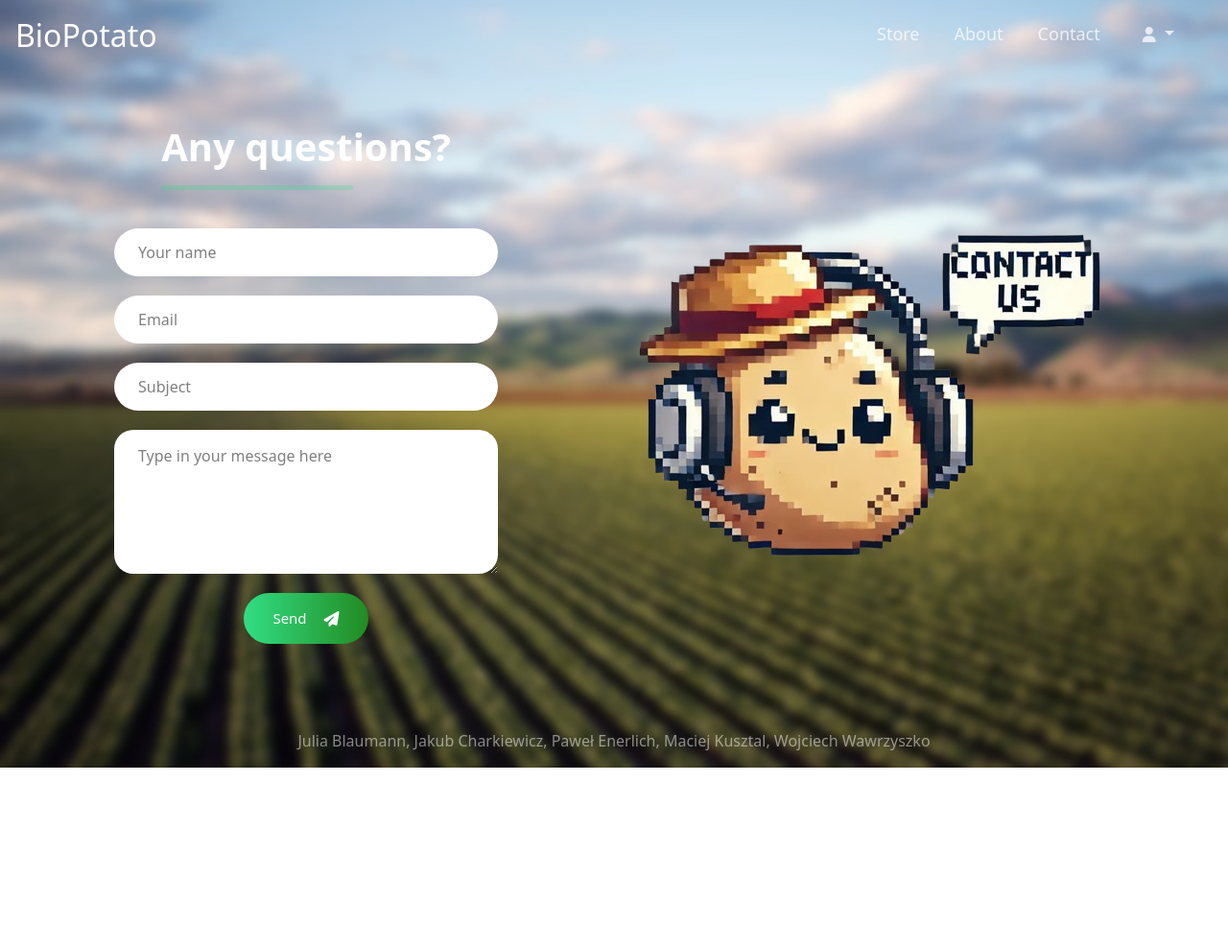
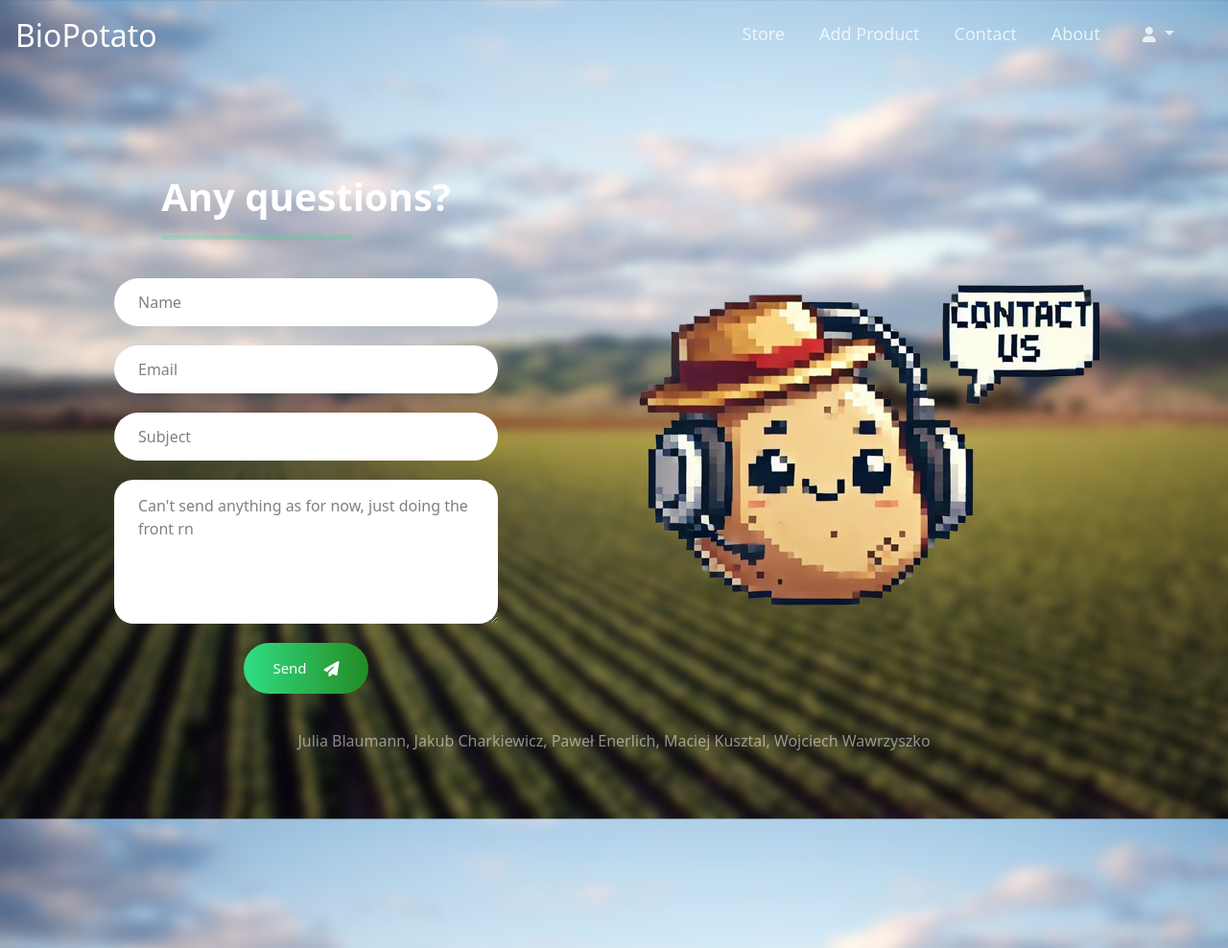
Before and after one commit to infoshareacademy/jpydzr6-potato-code-studio, a Django app: page /contact in a window 1280 px wide. Shown: the whole page at 96% size. Before the commit the page ends 800 px from the top, so only its background shows below. Run offline with Django 5.2, Linux system fonts and the light colour scheme; the visitor is signed in with stand-in values (Sample User, id 1); some web fonts are replaced.

Commit message:
fix: fix design

```diff
--- a/bio_market_store/store/static/css/about.css
+++ b/bio_market_store/store/static/css/about.css
@@ -5,6 +5,11 @@
 
 #crewText {
     text-shadow: 2px 2px 4px rgba(0, 0, 0, 0.3);
+}
+
+.marketing {
+    margin-top: 5rem;
+    margin-bottom: 5rem;
 }
 
 .card {
@@ -26,7 +31,6 @@
     text-decoration: none;
     border: none;
     cursor: pointer;
-    /* transition: background 0.3s ease; */
     margin: auto;
 }
 
--- a/bio_market_store/store/static/css/base.css
+++ b/bio_market_store/store/static/css/base.css
@@ -1,6 +1,7 @@
 html, body {
     height: 100%;
     margin: 0;
+    padding: 0;
     display: flex;
     flex-direction: column;
 }
@@ -35,18 +36,14 @@ body {
 
 .container {
     margin-top: 15rem !important;
-    margin-bottom: 15rem !important;
+    /* margin-bottom: 15rem !important; */
+    flex: 1;
 }
 
 
 .footer {
-    position: absolute;
-    bottom: 10px;
-    left: 50%;
-    transform: translateX(-50%);
-    text-align: center;
-    font-size: 14px;
-    color: white;
+    position: sticky;
+    bottom: 0;
     width: 100%;
 }
 
--- a/bio_market_store/store/static/css/mini_quiz.css
+++ /dev/null
@@ -1,9 +0,0 @@
-.card {
-    min-height: 0 !important;
-    max-width: 50% !important;
-}
-
-.alert-info p {
-    margin: 0 !important;
-    padding: 0 !important;
-}
--- a/bio_market_store/store/templates/about.html
+++ b/bio_market_store/store/templates/about.html
@@ -10,9 +10,7 @@
 />
 {% endblock %}
 {% block content %}
-
-
-<div class="container marketing">
+<div class="marketing">
     {% comment %} <div class="container">
         <h1 class="text-center mt-5" id="crewName">PotatoCodeStudio</h1>
         <p class="lead text-center" id="crewText">This is our team</p>
--- a/bio_market_store/store/templates/base.html
+++ b/bio_market_store/store/templates/base.html
@@ -26,9 +26,12 @@
         <a class="navbar-brand" href="/">BioPotato</a>
         <div class="collapse navbar-collapse justify-content-end" id="navbarNavAltMarkup">
           <div class="navbar-nav">
-            <a class="nav-link" id="storeNav" href="">Store</a>
+            <a class="nav-link" id="storeNav" href="{% url 'product_list' %}">Store</a>
+            {% if user.is_authenticated %}
+            <a class="nav-link" href="{% url 'add' %}">Add Product</a>
+            {% endif %}
+            <a class="nav-link" id="contactNav" href="{% url 'contact-page'%}">Contact</a>
             <a class="nav-link" id="aboutNav" href="{% url 'about-page' %}">About</a>
-            <a class="nav-link" id="contactNav" href="{% url 'contact-page'%}">Contact</a>
             {% comment %} <div class="container mt-3"> {% endcomment %}
             {% if user.is_authenticated and request.path == '/product_list/' %}
               <button type="button" class="btn-cart" data-bs-toggle="modal" data-bs-target="#cartModal">
@@ -137,7 +140,7 @@
 
     <div class="container my-5">{% block content %}{% endblock %}</div>
 
-    <footer class="mt-auto text-white-50 ">
+    <footer class="footer text-white-50 mt-5">
         <p>Julia Blaumann, Jakub Charkiewicz, Paweł Enerlich, Maciej Kusztal, Wojciech Wawrzyszko</p>
     </footer>
     {% block extra_js %}
--- a/bio_market_store/store/templates/contact.html
+++ b/bio_market_store/store/templates/contact.html
@@ -1,60 +1,29 @@
-{% extends 'base.html' %}
-{% load static %}
-{% block extra_head %}
-{% block extra_js %}
-<script>
-    disableTimer = true;
-</script>
-<script src="{% static 'js}"></script>
-
-{% endblock %}
-
+{% extends 'base.html' %} {% load static %} {% block extra_head %}
 <link href="https://cdn.jsdelivr.net/npm/bootstrap@5.3.2/dist/css/bootstrap.min.css" rel="stylesheet">
 <link rel="preconnect" href="https://fonts.googleapis.com">
 <link rel="preconnect" href="https://fonts.gstatic.com" crossorigin>
 <link href="https://fonts.googleapis.com/css2?family=Megrim&display=swap" rel="stylesheet">
 <link
-        rel="stylesheet"
-        href="https://cdnjs.cloudflare.com/ajax/libs/font-awesome/6.5.1/css/all.min.css"
-/>
+      rel="stylesheet"
+      href="https://cdnjs.cloudflare.com/ajax/libs/font-awesome/6.5.1/css/all.min.css"
+    />
 <link rel="stylesheet" href="{% static 'css/contact.css' %}">
 {% endblock %}
 {% block content %}
 <div class="contact-container">
-    <form method="post" class="contact-left">
-        {% csrf_token %}
-
+    <form action="" class="contact-left">
         <div class="contact-left-title">
             <h2 class="typewriter">Any questions?</h2>
             <hr>
         </div>
-
-        {% if success %}
-        <div class="alert alert-success alert-dismissible">
-            <a href="{% url 'contact-page' %}" class="close" data-dismiss="alert" aria-label="close">&times;</a>
-            <strong>Success!</strong> We will get back to you as soon as possible!
-        </div>
-
-        {% elif error %}
-        <div class="alert alert-danger">
-            <strong>Woah!</strong> We didn't send your message, maybe give it another try?
-        </div>
-        {% endif %}
-
-        <input type="text" name="name" placeholder="Your name" class="contact-input" required>
-        <input type="email" name="email" placeholder="Email" class="contact-input" required>
-        <input type="text" name="subject" placeholder="Subject" class="contact-input" required>
-        <textarea name="message" cols="30" rows="10" placeholder="Type in your message here" class="contact-input"
-                  required></textarea>
-
+        <input type="text" placeholder="Name" placeholder="Tour name" class="contact-input" required>
+        <input type="email" placeholder="Email" placeholder="Email" class="contact-input" required>
+        <input type="text" placeholder="Subject" placeholder="Subject" class="contact-input" required>
+        <textarea name="" id="" cols="30" rows="10" placeholder="Can't send anything as for now, just doing the front rn" class="contact-input" required></textarea>
         <button type="submit" class="btn">Send <i class="fa-solid fa-paper-plane"></i></button>
     </form>
     <div class="contact-right">
-        <img src="{% static 'images/LilPotato.png' %}" alt="pixel art of potato">
+        <img src="{% static 'images/LilPotato.png' %}" alt="pixel art of people">
     </div>
 </div>
-
-
 {% endblock %}
-
-w
--- a/bio_market_store/store/templates/mini_quiz_bio.html
+++ b/bio_market_store/store/templates/mini_quiz_bio.html
@@ -15,7 +15,6 @@
 {% block content %}
 <div class="container mt-5">
     <h1 class="text-center">Mini Quiz Bio</h1>
-
     {% if question %}
         {% if messages %}
             {% for message in messages %}
@@ -31,7 +30,7 @@
             {% endfor %}
         {% endif %}
 
-        <div class="card p-4 mt-4 shadow-lg text-center mx-auto">
+        <div class="card p-4 mt-4 shadow-lg text-center mx-auto" style="max-width: 50%; min-height: 0;">
             <h2>{{ question.question_text }}</h2>
             <form method="POST">
                 {% csrf_token %}
```
